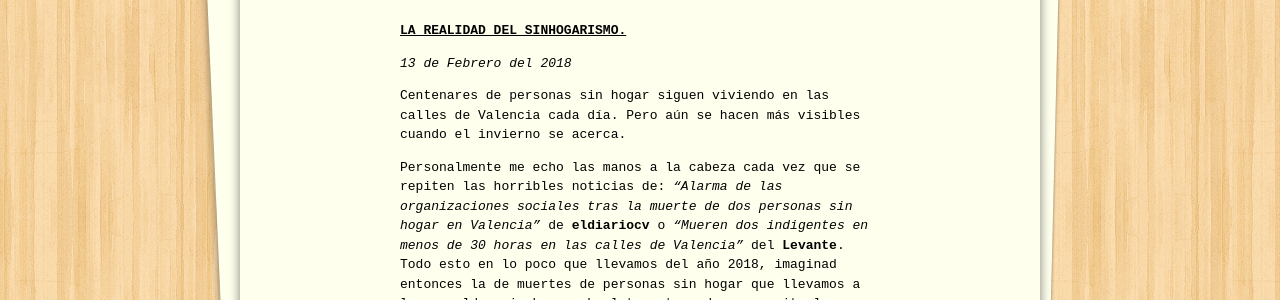
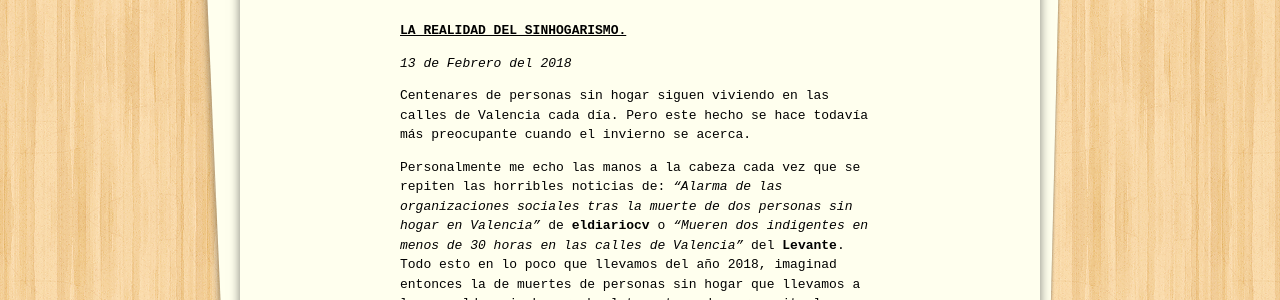
Before and after one commit to monimarlo/monimarlo.github.io, a Jekyll site: the page built from _posts/2018-02-13-personas-sin-hogar.md, in a window 1280 px wide. Shown: the part 417-717 px from the top of the page. Built offline with Jekyll 4.4.1, drawn with Linux system fonts in a browser that asks for light colours; nearby versions of some CDN libraries.

Commit message:
Fixed sentence.

```diff
--- a/_posts/2018-02-13-personas-sin-hogar.md
+++ b/_posts/2018-02-13-personas-sin-hogar.md
@@ -7,7 +7,7 @@ permalink: blog/realidad-sinhogarismo
 published: true
 ---
 
-Centenares de personas sin hogar siguen viviendo en las calles de Valencia cada día. Pero aún se hacen más visibles cuando el invierno se acerca.
+Centenares de personas sin hogar siguen viviendo en las calles de Valencia cada día. Pero este hecho se hace todavía más preocupante cuando el invierno se acerca.
 
 Personalmente me echo las manos a la cabeza cada vez que se repiten las horribles noticias de: *“Alarma de las organizaciones sociales tras la muerte de dos personas sin hogar en Valencia”* de **eldiariocv** o *“Mueren dos indigentes en menos de 30 horas en las calles de Valencia”* del **Levante**. Todo esto en lo poco que llevamos del año 2018, imaginad entonces la de muertes de personas sin hogar que llevamos a las espaldas sin hacer absolutamente nada para evitarlo.
 
```
